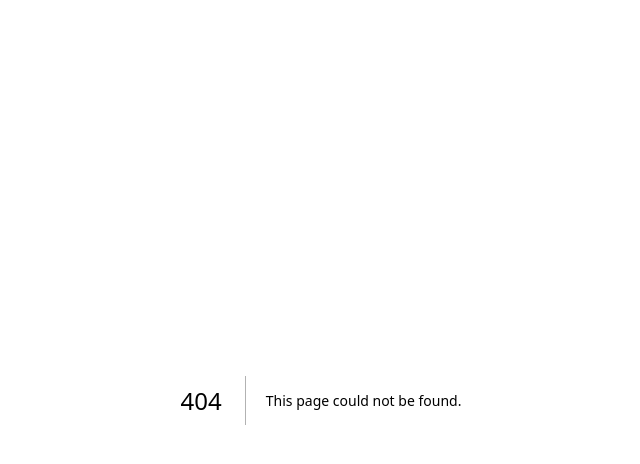
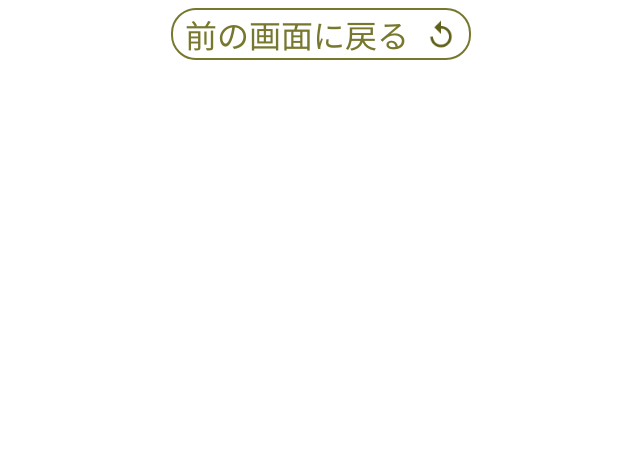
Before and after one commit to shinonome-inc/frontend-design-hackathon-2024-spring-teamA, a Next.js app: page /spots/components/Button in a window 1280 px wide. Before the commit this address had no page. Shown: the top 464 px of the page, without its empty margins (319-959 px from the left). Built offline with nearby package versions, Linux system fonts and the light colour scheme.

Commit message:
戻るボタン作成

```diff
--- a/src/pages/spots/[locationId].jsx
+++ b/src/pages/spots/[locationId].jsx
@@ -5,6 +5,7 @@ import { colors } from "@/colors";
 import Image from "next/image";
 import Background from "./components/Background";
 import TitleText from "./components/TitleText";
+import ReturnButton from "./components/Button";
 
 const SpotsPage = () => {
   const router = useRouter();
@@ -17,6 +18,7 @@ const SpotsPage = () => {
     <>
       <Background>
         <TitleText />
+        <ReturnButton/>
       </Background>
     </>
   );
--- /dev/null
+++ b/src/pages/spots/components/Button.jsx
@@ -0,0 +1,69 @@
+import { paths } from "../../../paths";
+import { useRouter } from "next/router";
+import styled from "styled-components";
+import { colors } from "@/colors";
+import Image from "next/image";
+
+const ReturnButton = () => {
+  const router = useRouter();
+  const locationId = router.query.locationId;
+  const onClick = () => {
+    router.push(paths.index);
+    console.log(router);
+  };
+  return (
+    <ButtonWrapper>
+      <PageButtonIndex onClick={onClick}>
+        <ButtonTextWrapper>前の画面に戻る</ButtonTextWrapper>
+        <ImageWrapper>
+          <Image src={"/Utils/Replay.png"} width={32} height={32} />
+        </ImageWrapper>
+      </PageButtonIndex>
+    </ButtonWrapper>
+  );
+};
+export default ReturnButton;
+
+const ButtonWrapper = styled.div`
+  justify-content: center;
+  display: flex;
+  flex-direction: row;
+  z-index: 1;
+`;
+
+const PageButtonIndex = styled.button`
+  font-size: 36px;
+  min-width: 300px;
+  max-width: 100%;
+  width: calc(100/3)%;
+  text-align: center;
+  background-color: ${colors.Write};
+  border-radius: 25px;
+  border: solid #77782e 2px;
+  color: #77782e;
+  font-family: serif;
+  font-size: 24px;
+  display: flex;
+  flex-direction: row;
+  justify-content: center;
+  align-content: baseline;
+  gap: 16px;
+
+  @media (max-width: 500px) {
+    width: 100%;
+    min-width: 150px;
+  }
+`;
+
+const ButtonTextWrapper = styled.p`
+  margin: 0;
+  font-size: 32px;
+  text-align: center;
+`;
+
+const ImageWrapper = styled.div`
+  height: 100%;
+  display: flex;
+  flex-direction: column;
+  justify-content: center;
+`;
```
